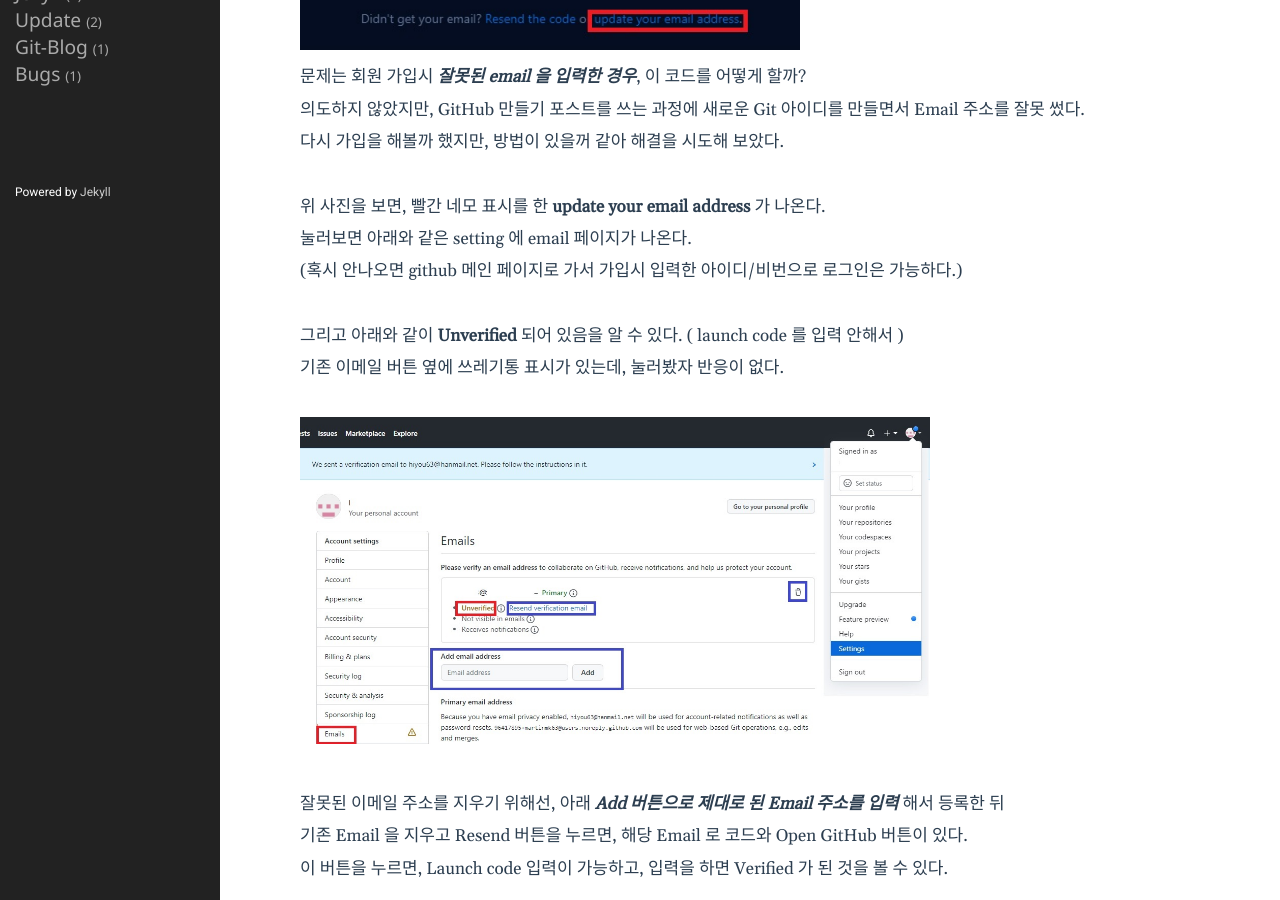
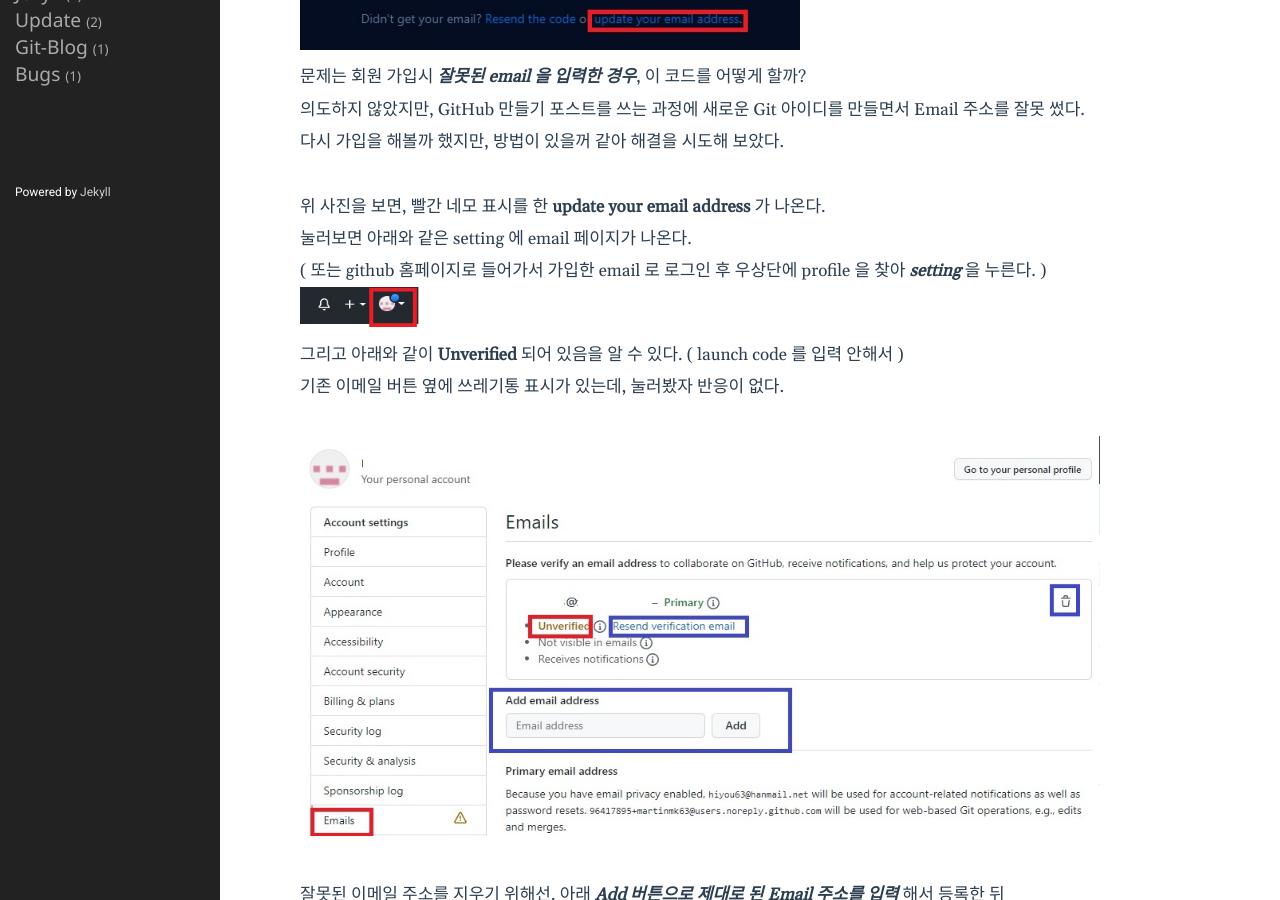
Before and after one commit to martinkang/martinkang.github.io, a Jekyll site: the page built from _posts/2021-12-20-github-join-email-error.markdown, in a window 1280 px wide and 900 px high, scrolled down 424 px. Built offline with Jekyll 4.4.1, drawn with Linux system fonts in a browser that asks for light colours.

Commit message:
modify post img size
modify post img size

```diff
--- a/_posts/2021-12-20-github-join-email-error.markdown
+++ b/_posts/2021-12-20-github-join-email-error.markdown
@@ -14,13 +14,14 @@
 
 위 사진을 보면, 빨간 네모 표시를 한 **update your email address** 가 나온다.
 눌러보면 아래와 같은 setting 에 email 페이지가 나온다.
-(혹시 안나오면 github 메인 페이지로 가서 가입시 입력한 아이디/비번으로 로그인은 가능하다.)
+( 또는 github 홈페이지로 들어가서 가입한 email 로 로그인 후 우상단에 profile 을 찾아 ***setting*** 을 누른다. )
+![setting](/assets/img/bugs-img/profile.jpg){: width="120px" height="40px"}
 <br>
 
 그리고 아래와 같이 **Unverified** 되어 있음을 알 수 있다. ( launch code 를 입력 안해서 )
 기존 이메일 버튼 옆에 쓰레기통 표시가 있는데, 눌러봤자 반응이 없다.
 <br>
-![emailsetting](/assets/img/bugs-img/emailsetting.jpg){: width="70%" height="70%"}
+![emailsetting](/assets/img/bugs-img/emailsetting.jpg){: width="800px" height="400px"}
 
 <br>
 잘못된 이메일 주소를 지우기 위해선, 아래 ***Add 버튼으로 제대로 된 Email 주소를 입력*** 해서 등록한 뒤
```
Also changed, not shown: assets/img/bugs-img/emailsetting.jpg, assets/img/bugs-img/profile.jpg (added).
